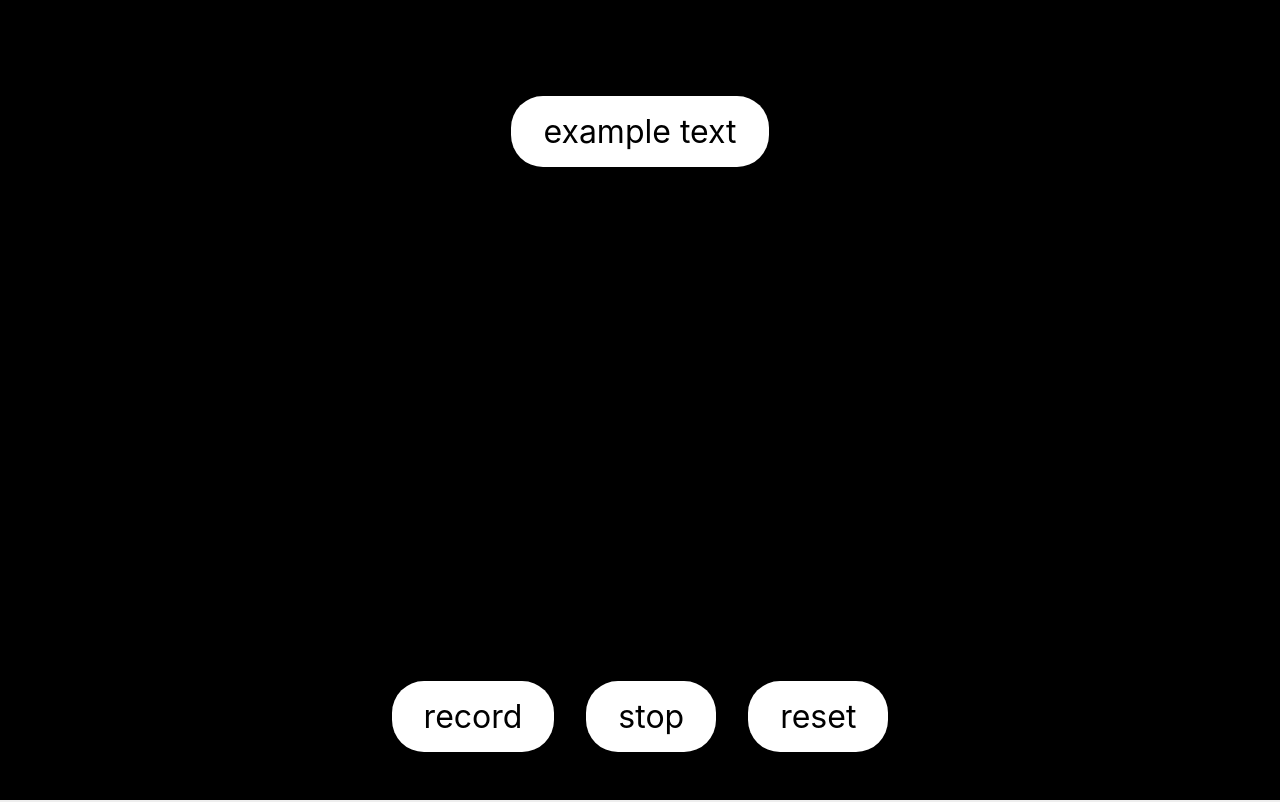
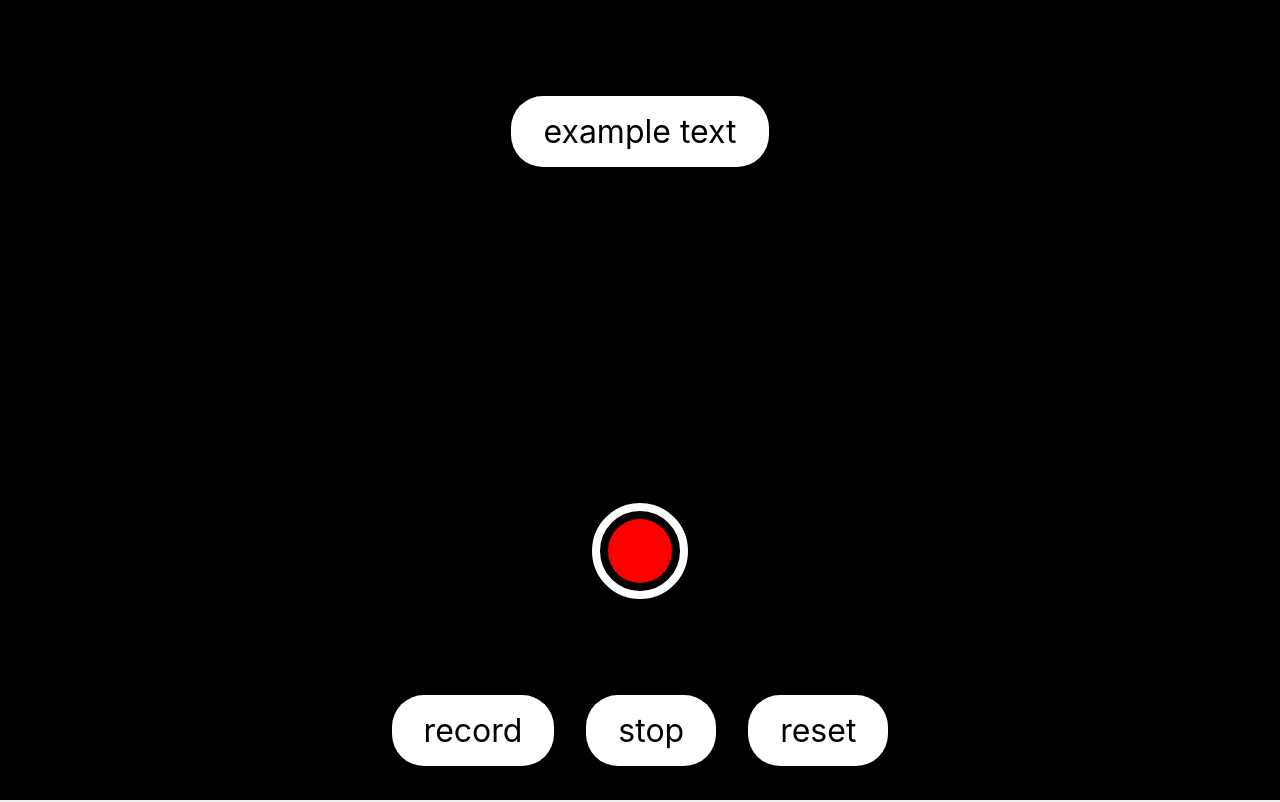
Before and after one commit to mpaulatwork/2022-09-hackathon, a React (Create React App) app in the folder react-app/: page / in a window 1280 px wide. Built offline with nearby package versions, Linux system fonts and the light colour scheme.

Commit message:
add RecordButton

```diff
--- a/react-app/src/App.tsx
+++ b/react-app/src/App.tsx
@@ -1,12 +1,23 @@
-import React from 'react';
+import React, { useCallback, useState } from 'react';
 import './App.css';
 import { PaulFrame, usePaulFrame } from './PaulFrame';
+import { RecordButton } from './RecordButton';
 
 function App() {
   const {
     onLoad,
     sendSignal,
   } = usePaulFrame();
+
+  const [isRecording, setIsRecording] = useState(false);
+  const onClick = useCallback(() => {
+    if (isRecording) {
+      sendSignal('stop');
+    } else {
+      sendSignal('record');
+    }
+    setIsRecording(!isRecording);
+  }, [isRecording, sendSignal])
 
   return (
     <div className="App">
@@ -20,6 +31,10 @@ function App() {
         <div className='gap'>
           {/* creates whitespace within flexbox */}
         </div>
+        <RecordButton
+          isRecording={isRecording}
+          onClick={onClick}
+        />
         <div className='buttonRow'>
           <div className='button' onClick={() => sendSignal('record')}>
             record
--- /dev/null
+++ b/react-app/src/RecordButton.css
@@ -0,0 +1,38 @@
+.recordButtonContainer {
+  display: flex;
+  justify-content: center;
+  align-items: center;
+}
+
+.recordButtonOuter {
+  background: none;
+  padding: 1vh;
+  border: 1vh solid white;
+  border-radius: 100%;
+}
+
+.recordButtonInner {
+  height: 8vh;
+  width: 8vh;
+  border-radius: 100%;
+  background-color: red;
+  cursor: pointer;
+
+  display: flex;
+  justify-content: center;
+  align-items: center;
+}
+.recording .recordButtonInner {
+  background-color: black;
+}
+
+.recordButtonStop {
+  height: 50%;
+  width: 50%;
+  border-radius: 10%;
+  background-color: white;
+  cursor: pointer;
+}
+.stopped .recordButtonStop {
+  display: none;
+}
--- /dev/null
+++ b/react-app/src/RecordButton.tsx
@@ -0,0 +1,15 @@
+import './RecordButton.css';
+
+export const RecordButton = (props: {
+  isRecording: boolean;
+  onClick(): void;
+}) => (
+  <div className={`recordButtonContainer ${props.isRecording ? 'recording' : 'stopped'}`}>
+    <div className='recordButtonOuter' onClick={props.onClick}>
+      <div className='recordButtonInner'>
+        <div className='recordButtonStop'>
+        </div>
+      </div>
+    </div>
+  </div>
+)
```
